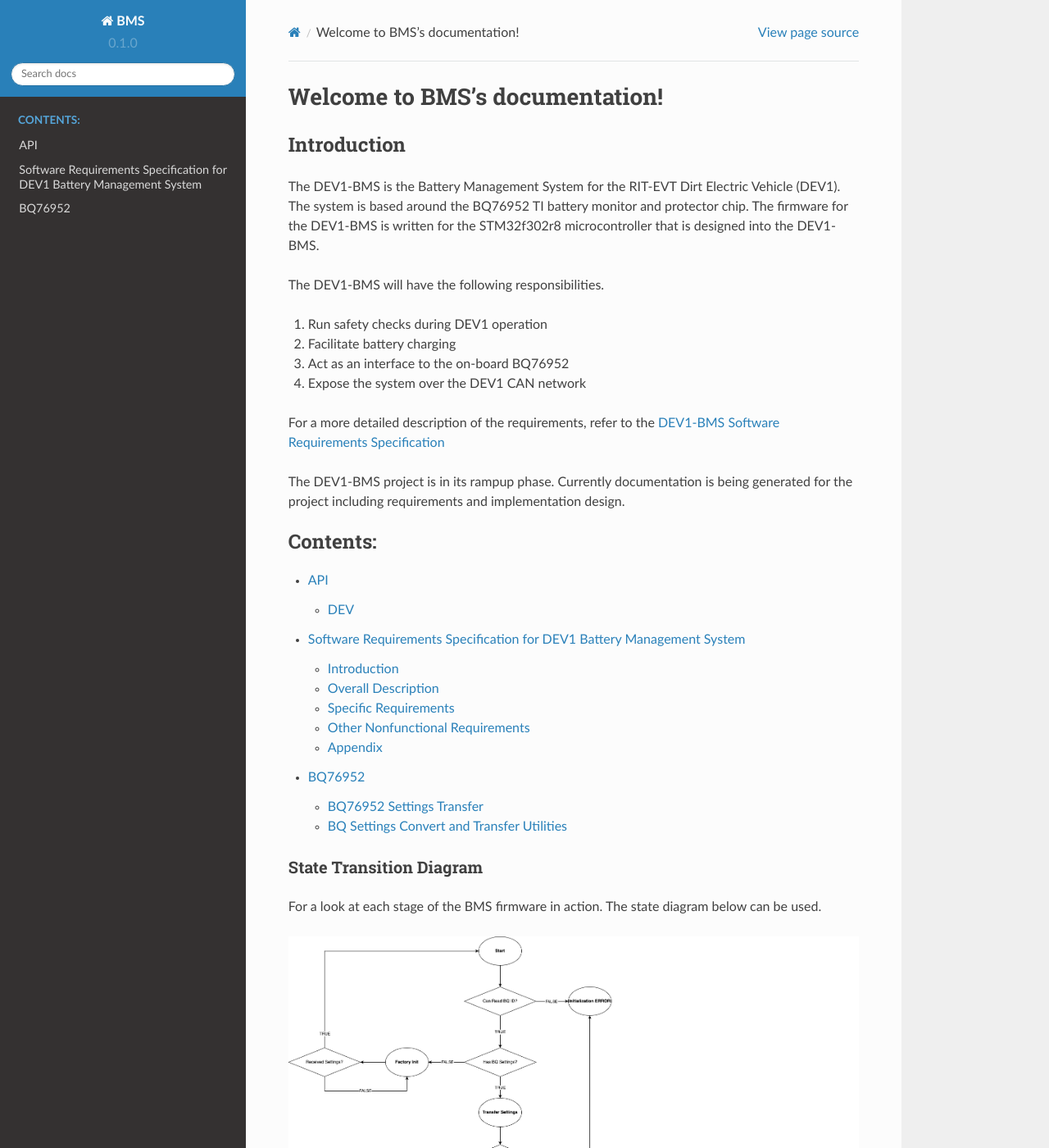
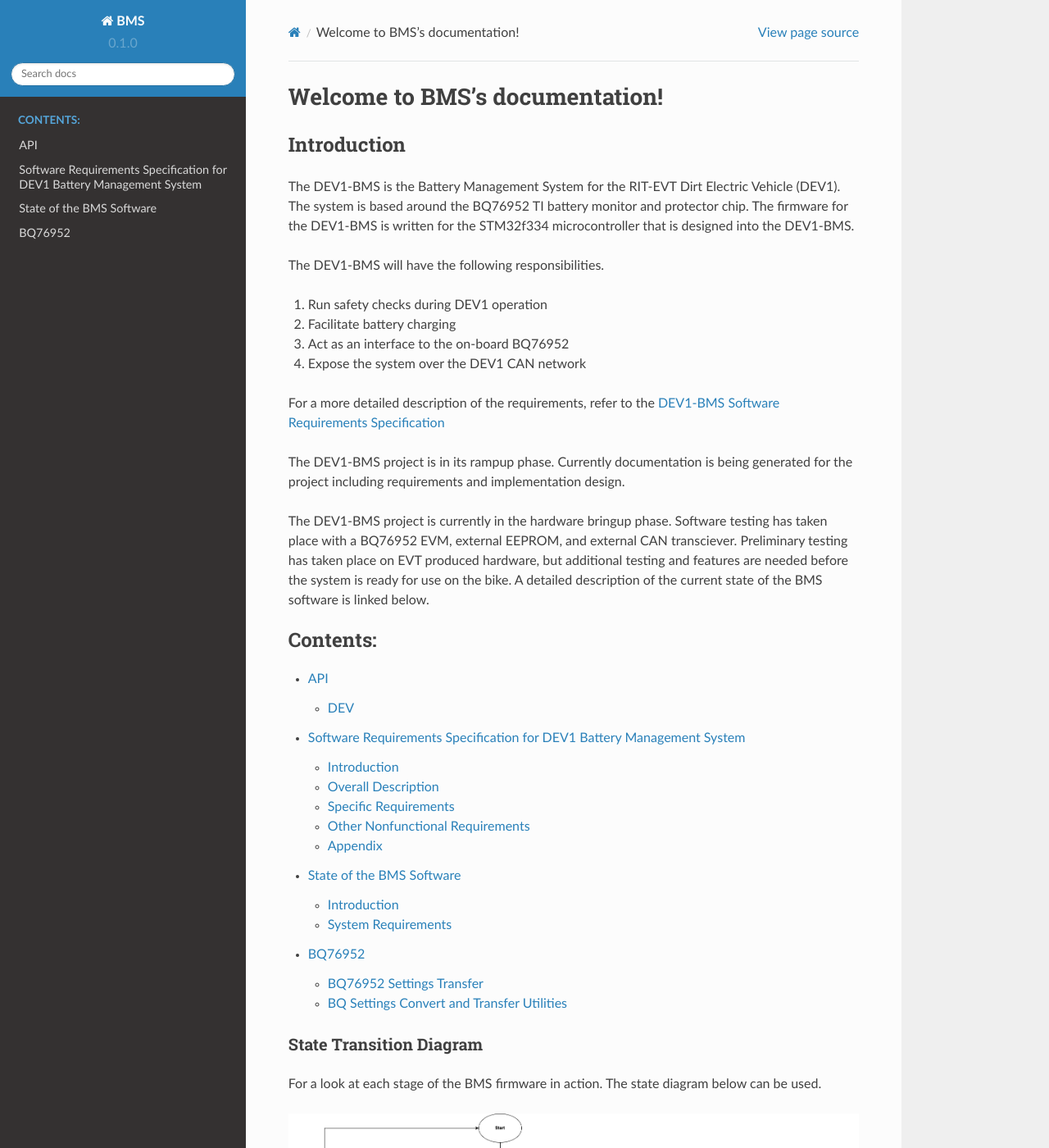
Before and after one commit to RIT-EVT/BMS, a Sphinx documentation site: the page built from docs/source/index.rst, in a window 1280 px wide and 1400 px high. Shown: the whole window at 82% size. Built offline with Sphinx 7.4.7 and the Read the Docs theme 2.0.0, drawn with Linux system fonts in a browser that asks for light colours.

Commit message:
Begin work on handoff documentation

```diff
--- a/docs/source/index.rst
+++ b/docs/source/index.rst
@@ -13,7 +13,7 @@
 The DEV1-BMS is the Battery Management System for the RIT-EVT Dirt
 Electric Vehicle (DEV1). The system is based around the BQ76952 TI battery
 monitor and protector chip. The firmware for the DEV1-BMS is written for
-the STM32f302r8 microcontroller that is designed into the DEV1-BMS.
+the STM32f334 microcontroller that is designed into the DEV1-BMS.
 
 The DEV1-BMS will have the following responsibilities.
 
@@ -28,12 +28,20 @@
 The DEV1-BMS project is in its rampup phase. Currently documentation is being
 generated for the project including requirements and implementation design.
 
+The DEV1-BMS project is currently in the hardware bringup phase. Software
+testing has taken place with a BQ76952 EVM, external EEPROM, and external
+CAN transciever. Preliminary testing has taken place on EVT produced hardware,
+but additional testing and features are needed before the system is ready for
+use on the bike. A detailed description of the current state of the BMS
+software is linked below.
+
 .. toctree::
    :maxdepth: 2
    :caption: Contents:
 
    api/index.rst
    srs.rst
+   software_state.rst
    BQ/index.rst
 
 State Transition Diagram
--- /dev/null
+++ b/docs/source/software_state.rst
@@ -0,0 +1,47 @@
+=========================
+State of the BMS Software
+=========================
+
+Development of the BMS software, including capturing of software system
+specifications, software architecture and design, implementation, and
+initial validation took place by Collin Bolles. This document details the
+state of the software as of 5/13/2022 and is intended as a reference for the
+next developer to take up the BMS project. The remainder of the document will
+go over the current software architecture, important implementation details,
+notable pitfalls, and what remains of the project.
+
+Introduction
+============
+
+As stated elsewhere in the BMS documentation. The BMS system is built around
+the BQ76952 which is a battery management chip created by TI. Much of the
+software architecture is designed around the functionality of the BQ chip and
+thus an understanding of the chip is necessary to understand the implementation
+details of the software. Documentation for the BQ76952 can be found
+`on TI's website <https://www.ti.com/product/BQ76952>`_.
+
+Additionally, the BMS system from a software perspective is made up of a
+STM32f334 for the microcontroller, an EEPROM module for non-volitile memory,
+and a CAN transciever for network communication. These are the main components
+that the software interacts with and the usage of each element is discussed
+in details futher on.
+
+Currently, the software is in a state where the basic requirements for the
+system are met. Essential communication with the BQ has been implemented,
+an ability to store and transfer settings is enabled, and communication on the
+CAN network is possible. Additional validation is still required before the
+software is considered validated for continuous use on the motorcycle system.
+The currently supported features, summary of currently validated software,
+and the features still needed to be added are deatiled below.
+
+System Requirements
+===================
+
+A full indepth description of the system requirements are detailed in the
+Software Requirement Specification (SRS) which can be found `here <https://dev1-bms.readthedocs.io/en/latest/srs.html>`_.
+Some of the key details are listed below as they have the biggest impact on the
+software.
+
+* Transfer and storage of BQ settings
+* Sharing of battery pack data over CANopen
+* Control of current flow into/out of battery pack.
```
Also changed, not shown: README.md (+1 -1 lines).
